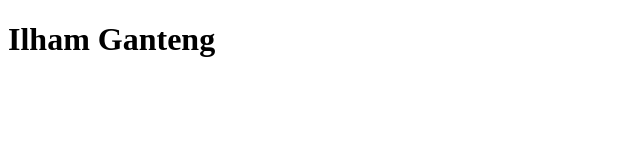
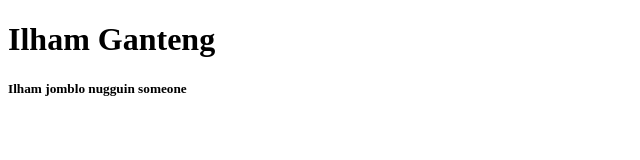
Before and after one commit to Mohamad-Ilham-Ramadhan/latihan-colab, a plain HTML site: page index.html in a window 1280 px wide. Shown: the whole page, without its empty margins (0-640 px from the left). Drawn offline with Linux system fonts and the light colour scheme.

Commit message:
ilham ganteng tapi boonk

```diff
--- a/index.html
+++ b/index.html
@@ -8,5 +8,7 @@
 </head>
 <body>
   <h1>Ilham Ganteng</h1>
+
+  <h5>Ilham jomblo nugguin someone</h5>
 </body>
 </html>
```
